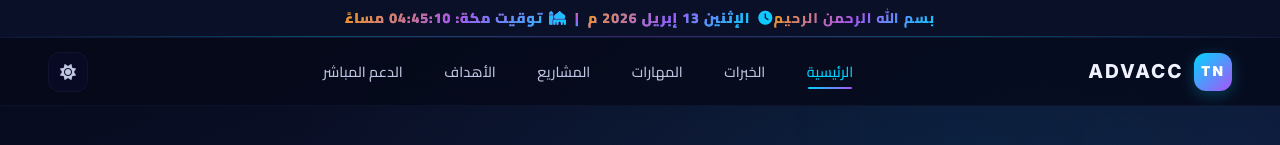
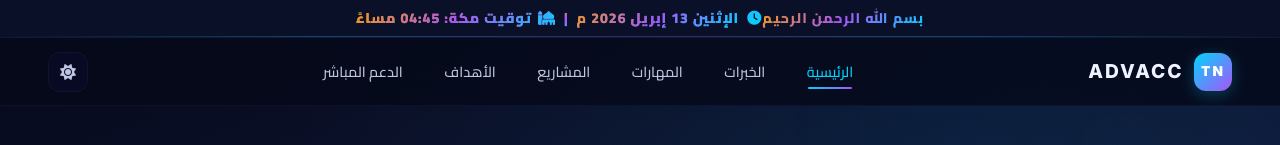
Before and after one commit to MahmoudNageeb/portfolio, a Next.js app: page / in a window 1280 px wide. Shown: the top 145 px of the page. Built offline with nearby package versions, Linux system fonts and the light colour scheme.

Commit message:
Update layout.tsx

```diff
--- a/app/layout.tsx
+++ b/app/layout.tsx
@@ -13,7 +13,7 @@ const NAV = [
   { href: "/contact", label: "الدعم المباشر", icon: "fas fa-paper-plane" },
 ];
 
-// Function to get Makkah time (UTC+3)
+// Function to get Makkah time (UTC+3) without seconds
 function getMakkahTime() {
   const now = new Date();
   // Makkah is UTC+3 (Arabia Standard Time)
@@ -21,7 +21,6 @@ function getMakkahTime() {
 
   const hours = makkahTime.getUTCHours();
   const minutes = makkahTime.getUTCMinutes();
-  const seconds = makkahTime.getUTCSeconds();
 
   // Format hours in 12-hour format with AM/PM
   const period = hours >= 12 ? "مساءً" : "صباحاً";
@@ -30,12 +29,11 @@ function getMakkahTime() {
 
   const formattedHours = displayHours.toString().padStart(2, '0');
   const formattedMinutes = minutes.toString().padStart(2, '0');
-  const formattedSeconds = seconds.toString().padStart(2, '0');
 
   return {
-    time: `${formattedHours}:${formattedMinutes}:${formattedSeconds}`,
+    time: `${formattedHours}:${formattedMinutes}`,
     period: period,
-    fullTime: `${formattedHours}:${formattedMinutes}:${formattedSeconds} ${period}`
+    fullTime: `${formattedHours}:${formattedMinutes} ${period}`
   };
 }
 
@@ -82,7 +80,7 @@ function Navbar() {
     return () => { document.body.style.overflow = ""; };
   }, [open]);
 
-  // Update dates and time on component mount and every second
+  // Update dates and time on component mount and every minute
   useEffect(() => {
     const updateDateTime = () => {
       setGregorianDate(formatGregorianDate());
@@ -92,8 +90,8 @@ function Navbar() {
 
     updateDateTime();
 
-    // Update time every second
-    const intervalId = setInterval(updateDateTime, 1000);
+    // Update time every minute (60,000 ms) instead of every second
+    const intervalId = setInterval(updateDateTime, 60000);
 
     return () => clearInterval(intervalId);
   }, []);
```
